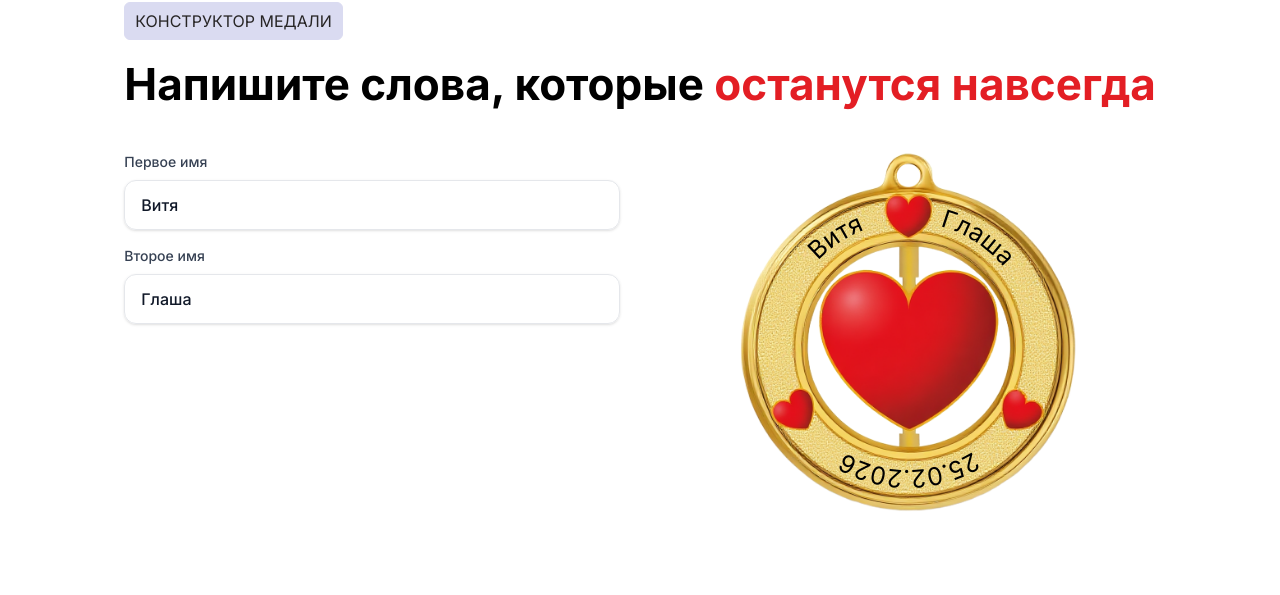
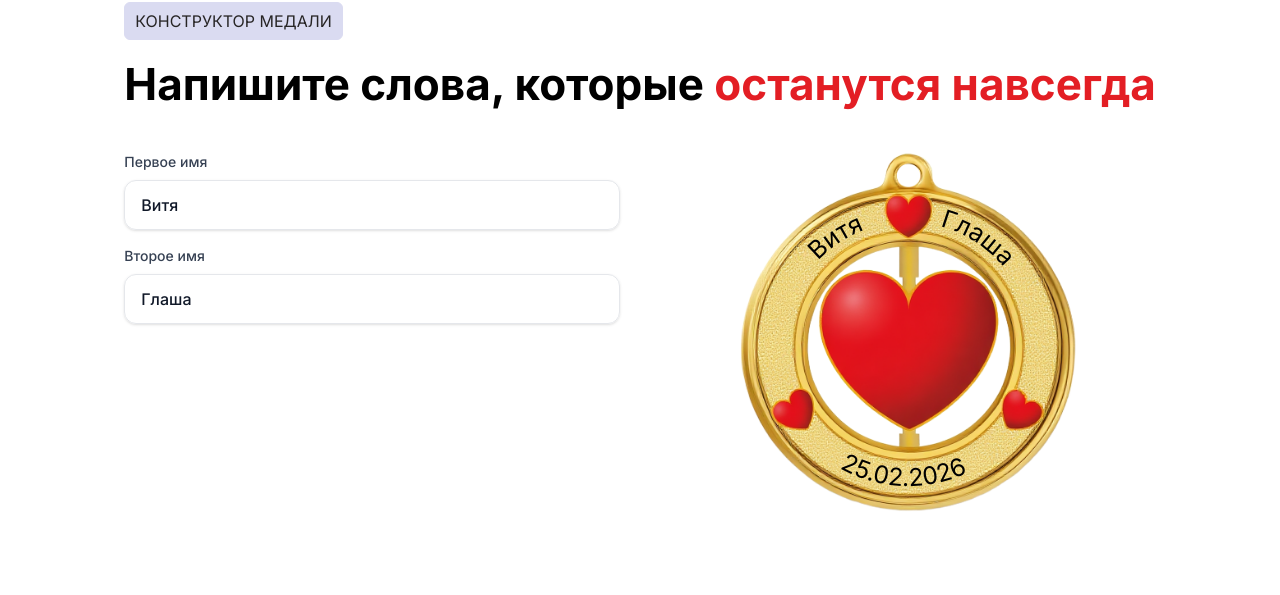
Before and after one commit to PapersNotIncluded/happyland-coin, a Vue app: page / in a window 1280 px wide. Shown: the part 1802-2397 px from the top of the page. Built offline with nearby package versions, Linux system fonts and the light colour scheme.

Commit message:
Поправил направление даты в конструкторе

```diff
--- a/src/widgets/constructor-screen/ui/ConstructorScreen.vue
+++ b/src/widgets/constructor-screen/ui/ConstructorScreen.vue
@@ -81,27 +81,27 @@ const svgCurrentDate = `${currentDate.getDate()}.${month}.${currentDate.getFullY
           </text>
         </svg>
         <svg
-          class="absolute top-[54%] left-[50%] translate-x-[-50%] translate-y-[-50%] rotate-[-20deg] overflow-visible"
-          width="310"
-          height="310"
+          class="absolute top-[54%] left-[50%] translate-x-[-50%] translate-y-[-50%] rotate-[-88deg] overflow-visible"
+          width="350"
+          height="350"
           viewBox="0 0 100 100"
         >
           <defs>
             <path
-              id="pathCircle"
-              d="M 50 50 m -40 0 a 40 40 0 1 1 80 0 a 40 40 0 1 1 -80 0"
-              fill="black"
+              id="pathCircleReverse"
+              d="M 50 50 m 40 0 a 40 40 0 1 0 -80 0 a 40 40 0 1 0 80 0"
+              fill="none"
             />
           </defs>
 
           <text
             fill="black"
-            font-size="8"
+            font-size="7"
           >
             <textPath
-              href="#pathCircle"
-              startOffset="180"
-              text-anchor="start"
+              href="#pathCircleReverse"
+              startOffset="50%"
+              text-anchor="middle"
             >
               {{ svgCurrentDate }}
             </textPath>
@@ -109,7 +109,6 @@ const svgCurrentDate = `${currentDate.getDate()}.${month}.${currentDate.getFullY
         </svg>
       </div>
     </div>
-
   </div>
 </template>
 
```
